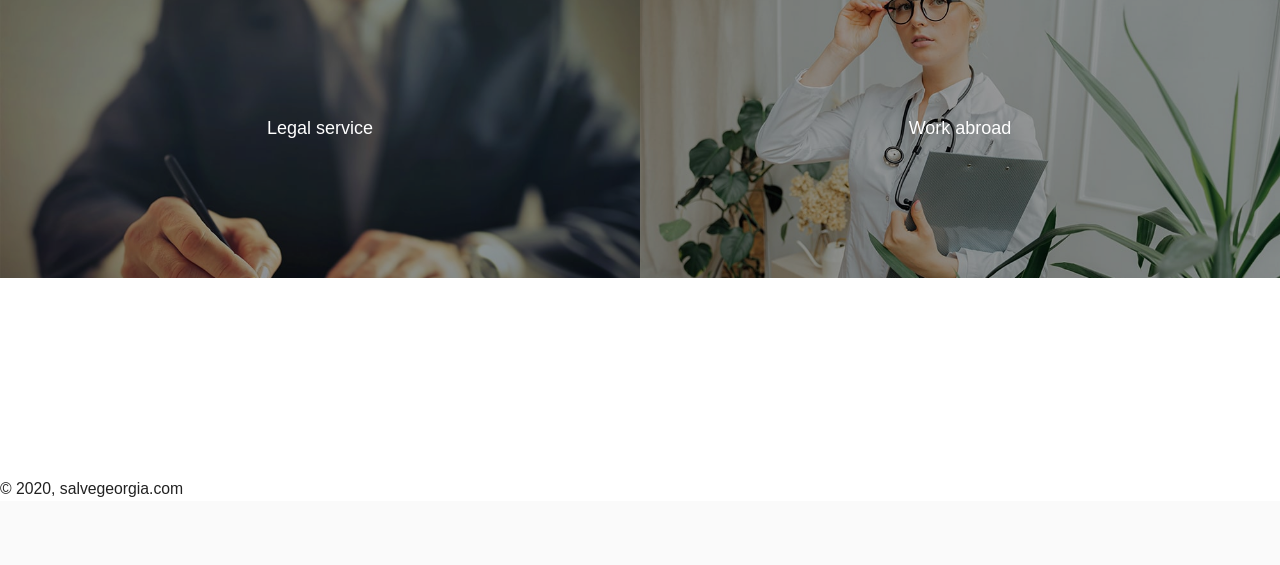
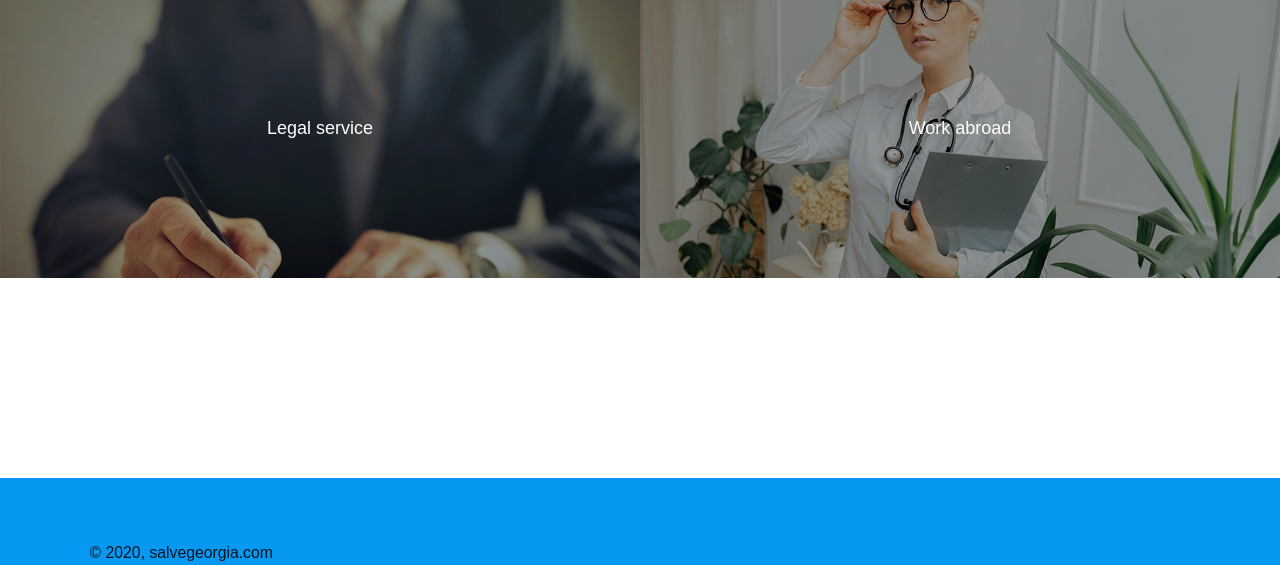
Before and after one commit to akerbs/salvegeorgia, a Gatsby site: page / in a window 1280 px wide. Shown: the part 394-959 px from the top of the page. Before the commit the page ends 895 px from the top, so only its background shows below. Built offline with nearby package versions, Linux system fonts and the light colour scheme; Gatsby itself is replaced by a stand-in of ours.

Commit message:
211120_17

```diff
--- a/src/components/footer2.js
+++ b/src/components/footer2.js
@@ -7,12 +7,25 @@ import InstagramIcon from "@material-ui/icons/Instagram"
 import { Link } from "gatsby"
 import { LanguageContext } from "./layout"
 
-const useStyles = makeStyles(theme => ({}))
+const useStyles = makeStyles(theme => ({
+  root: {
+    backgroundColor: theme.palette.primary.main,
+    // maxWidth: "100%",
+
+    padding: "5% 2% 0% 7%",
+
+    [theme.breakpoints.down("sm")]: {
+      padding: "18% 5% 0% 5%",
+    },
+  },
+}))
 
 export default function () {
+  const classes = useStyles()
+
   return (
-    <>
+    <div className={classes.root}>
       <div>© {new Date().getFullYear()}, salvegeorgia.com</div>
-    </>
+    </div>
   )
 }
```
